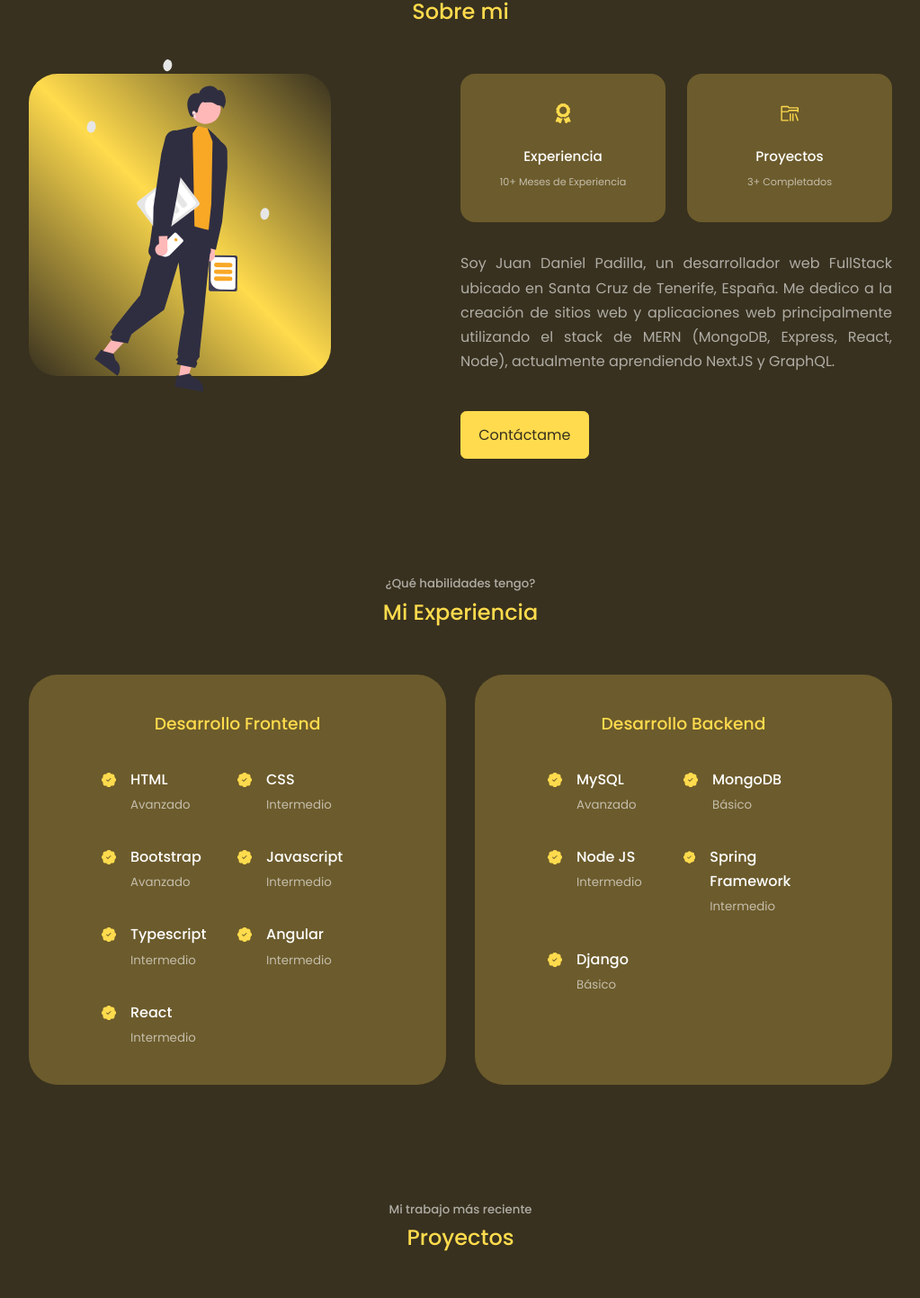
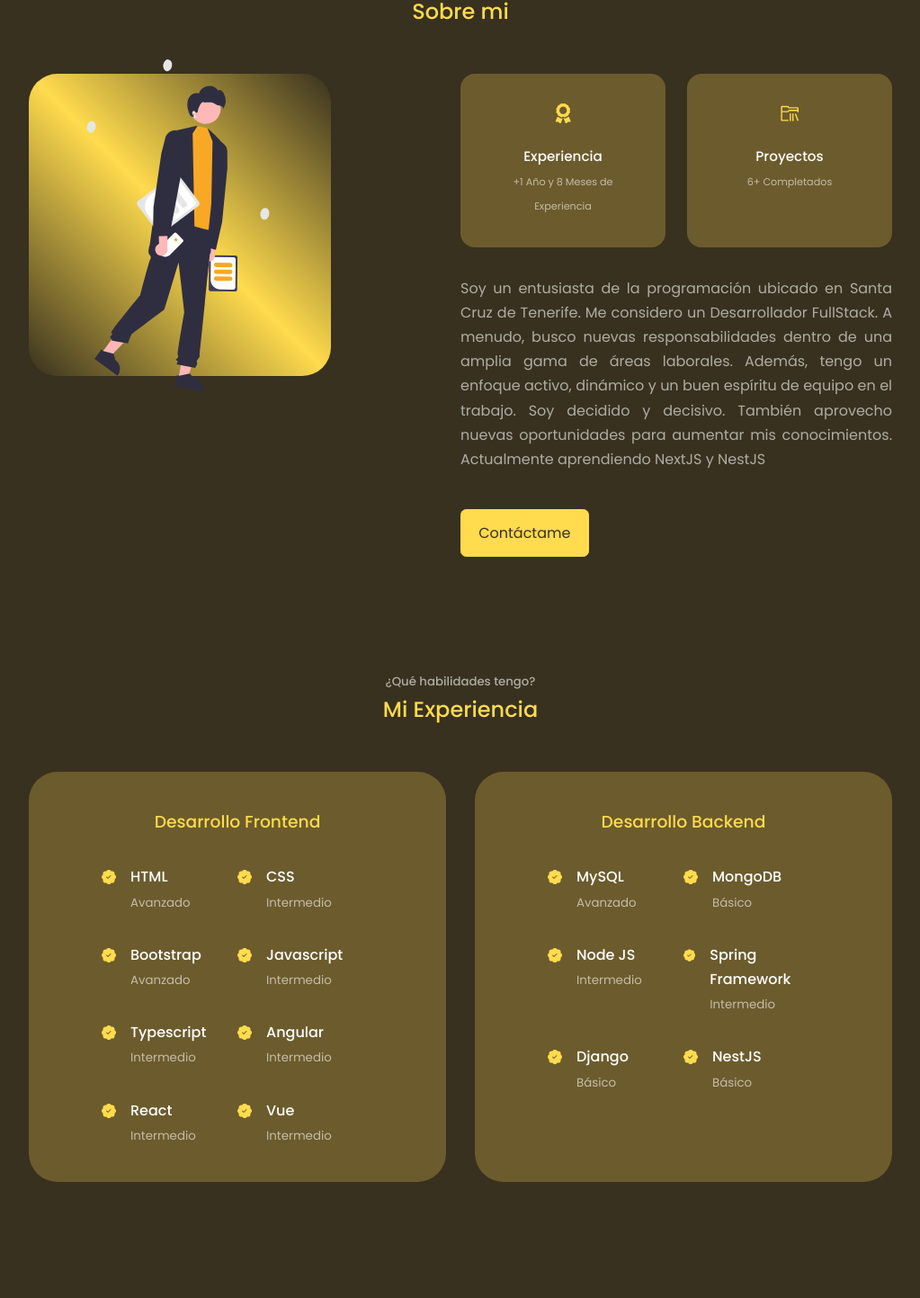
Before and after one commit to zclut/portfolio, a React (Create React App) app: page / in a window 1280 px wide. Shown: the part 935-2378 px from the top of the page at 90% size, without its empty margins (128-1151 px from the left). Built offline with nearby package versions, Linux system fonts and the light colour scheme.

Commit message:
updating portfolio

```diff
--- a/src/components/about/About.jsx
+++ b/src/components/about/About.jsx
@@ -21,20 +21,23 @@ const About = () => {
                         <article className="about__card">
                             <FaAward className='about__icon' />
                             <h5>Experiencia</h5>
-                            <small>10+ Meses de Experiencia</small>
+                            <small>+1 Año y 8 Meses de Experiencia</small>
                         </article>
 
                         <article className="about__card">
                             <VscFolderLibrary className='about__icon' />
                             <h5>Proyectos</h5>
-                            <small>3+ Completados</small>
+                            <small>6+ Completados</small>
                         </article>
                     </div>
 
                     <p>
-                        Soy Juan Daniel Padilla, un desarrollador web FullStack ubicado en Santa Cruz de Tenerife, España.
-                        Me dedico a la creación de sitios web y aplicaciones web principalmente utilizando el stack
-                        de MERN (MongoDB, Express, React, Node), actualmente aprendiendo NextJS y GraphQL.
+                        Soy un entusiasta de la programación ubicado en Santa Cruz de Tenerife. Me considero un
+                        Desarrollador FullStack. A menudo, busco nuevas responsabilidades dentro de una amplia gama de áreas
+                        laborales. Además, tengo un enfoque activo, dinámico y
+                        un buen espíritu de equipo en el trabajo. Soy decidido y
+                        decisivo. También aprovecho nuevas oportunidades para
+                        aumentar mis conocimientos. Actualmente aprendiendo NextJS y NestJS
                     </p>
 
                     <a href="https://www.linkedin.com/in/juan-daniel-padilla-491294221/" className='btn btn-primary' target="_blank" rel="noreferrer">Contáctame</a>
--- a/src/components/experience/Experience.jsx
+++ b/src/components/experience/Experience.jsx
@@ -68,6 +68,14 @@ const Experience = () => {
                 <small className="text-light">Intermedio</small>
               </div>
             </article>
+
+            <article className='experience__details'>
+              <BsPatchCheckFill className="experience__details-icon"/>
+              <div>
+                <h4>Vue</h4>
+                <small className="text-light">Intermedio</small>
+              </div>
+            </article>
           </div>
 
         </div>
@@ -116,6 +124,14 @@ const Experience = () => {
                 <small className="text-light">Básico</small>
               </div>
             </article>
+
+            <article className='experience__details'>
+              <BsPatchCheckFill className="experience__details-icon"/>
+              <div>
+                <h4>NestJS</h4>
+                <small className="text-light">Básico</small>
+              </div>
+            </article>
           </div>
         </div>
 
--- a/src/components/header/HeaderSocials.jsx
+++ b/src/components/header/HeaderSocials.jsx
@@ -9,7 +9,7 @@ const HeaderSocials = () => {
         <div className="header__socials">
             <a href="https://www.linkedin.com/in/juan-daniel-padilla-491294221/" target="_blank" rel="noreferrer"><BsLinkedin /></a>
             <a href="https://github.com/zclut" target="_blank" rel="noreferrer"><FaGithub /></a>
-            <a href="https://www.instagram.com/juan_dp01" target="_blank" rel="noreferrer"><FaInstagram /></a>
+            {/* <a href="https://www.instagram.com/juan_dp01" target="_blank" rel="noreferrer"><FaInstagram /></a> */}
         </div>
     )
 }
```
Also changed, not shown: 1 other file (tests, documents, lock files or other folders).
